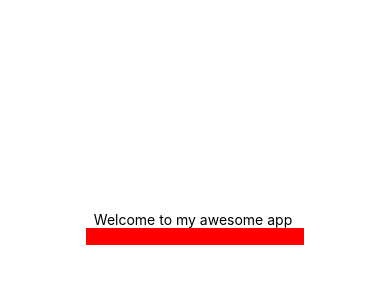
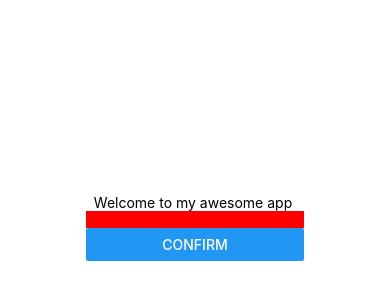
Before and after one commit to Boriswaikin/CS5520Spring2023, a React Native app: screen / in a window 390 px wide. Shown: the part 186-486 px from the top of the page. Built offline with nearby package versions, Linux system fonts and the light colour scheme.

Commit message:
add confirm button to pass data from input component

```diff
--- a/App.js
+++ b/App.js
@@ -1,27 +1,26 @@
 import { StatusBar } from 'expo-status-bar';
 import { useState } from 'react';
 
-import { StyleSheet, Text, View, Image, TextInput} from 'react-native';
+import { StyleSheet, Text, View, Image, TextInput,Button} from 'react-native';
 import Header from './components/Header';
 import Input from './components/Input';
 
 export default function App() {
   const name = "my awesome app";
   const [enteredText,sendChangedText] = useState();
-  function onTextEntered(changedText){
-    sendChangedText(changedText);
-  }
+
+
+
   return (
     <View style={styles.container}>
       <Text></Text>
       <StatusBar style="auto" />
-      <Header appName = {name} />
-      <Input sendChangedText = {onTextEntered}/>
+      <Header name = {name} />
+      <Input sendChangedText = {sendChangedText}/>
       <Text> {enteredText} </Text>
     </View>
   );
 }
-
 const styles = StyleSheet.create({
   container: {
     flex: 1,
--- a/components/Header.js
+++ b/components/Header.js
@@ -2,10 +2,10 @@
 import { View, Text } from 'react-native'
 import React from 'react'
 
-const Header = ({appName}) => {
+const Header = ({name}) => {
   return (
     <View>
-      <Text>Welcome to {appName} </Text>
+      <Text>Welcome to {name} </Text>
     </View>
   )
     //console.log(appName);
--- a/components/Input.js
+++ b/components/Input.js
@@ -1,4 +1,4 @@
-import { View, TextInput} from 'react-native'
+import { View, TextInput,Button} from 'react-native'
 import { useState } from 'react';
 import React from 'react'
 
@@ -6,7 +6,7 @@ const Input = ({sendChangedText}) => {
     const [text,setText] = useState();
     function changeTextHandler(changedText){
       setText(changedText);
-      sendChangedText(changedText);
+      //sendChangedText(changedText);
     }
   return (
     <View>
@@ -14,6 +14,11 @@ const Input = ({sendChangedText}) => {
       value={text}
       onChangeText={changeTextHandler}
       style = {{backgroundColor : "red"}}/>
+      <Button title="Confirm"
+      onPress={()=>{
+        sendChangedText(text);
+        setText("");
+      }}/>
     </View>
   )
 }
--- a/package.json
+++ b/package.json
@@ -9,11 +9,12 @@
     "web": "expo start --web"
   },
   "dependencies": {
+    "@expo/ngrok": "^4.1.0",
+    "@react-native-community/checkbox": "^0.5.14",
     "expo": "~47.0.12",
     "expo-status-bar": "~1.4.2",
     "react": "18.1.0",
-    "react-native": "0.70.5",
-    "@expo/ngrok": "^4.1.0"
+    "react-native": "0.70.5"
   },
   "devDependencies": {
     "@babel/core": "^7.12.9"
```
Also changed, not shown: 1 other file (tests, documents, lock files or other folders).
